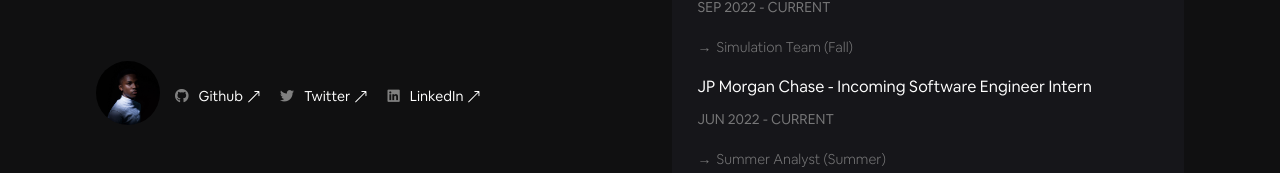
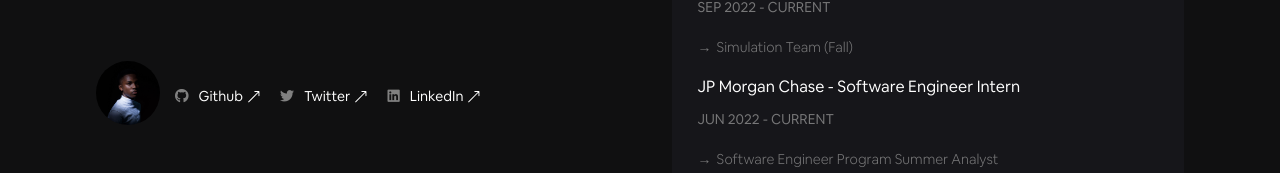
Before and after one commit to imykie/v1-imyke.dev, a React (Vite) app: page / in a window 1280 px wide. Shown: the part 624-797 px from the top of the page. Built offline with nearby package versions, Linux system fonts and the light colour scheme.

Commit message:
chore: update resume

```diff
--- a/src/constants/resume.ts
+++ b/src/constants/resume.ts
@@ -57,10 +57,10 @@ const workExperiences: WorkExperience[] = [
   },
   {
     company: 'JP Morgan Chase',
-    role: 'Incoming Software Engineer Intern',
+    role: 'Software Engineer Intern',
     startDate: 'JUN 2022',
     endDate: '',
-    achievements: ['Summer Analyst (Summer)'],
+    achievements: ['Software Engineer Program Summer Analyst'],
   },
   {
     company: 'Block Knowledge',
```
